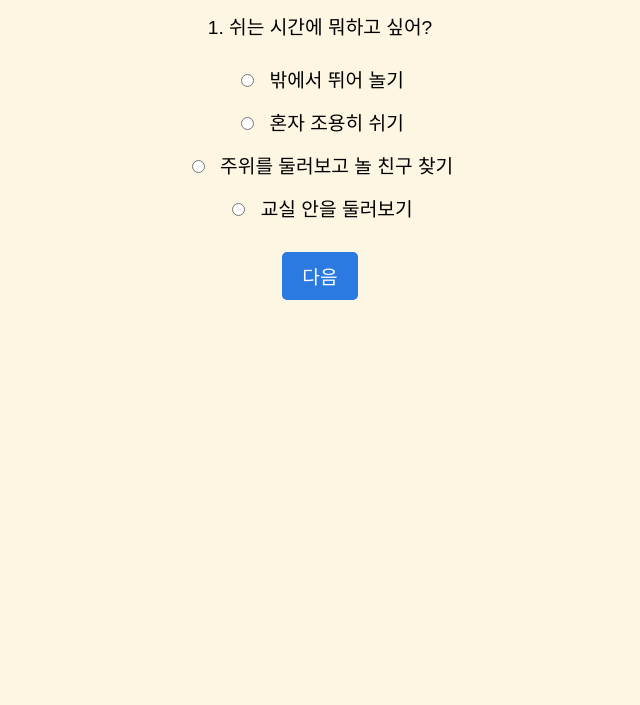
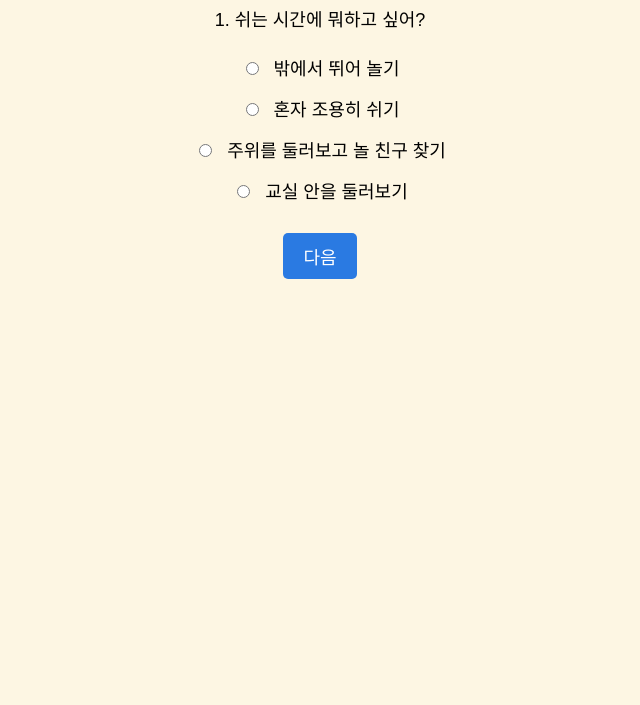
Before and after one commit to H-lemon-1010/typetest000, a plain HTML site: page index.html in a window 1280 px wide. Shown: the part 95-800 px from the top of the page, without its empty margins (320-960 px from the left). Drawn offline with Linux system fonts and the light colour scheme.

Commit message:
Implement font size adjustment based on screen width
Add responsive font size adjustment for screen width.

```diff
--- a/index.html
+++ b/index.html
@@ -164,6 +164,19 @@ function resetQuiz() {
   document.getElementById('result').style.display='none';
   document.querySelectorAll('input[type=radio]').forEach(r => r.checked=false);
 }
+  // ===== 여기서부터 화면 크기 대응 JS =====
+function adjustFont() {
+  const width = window.innerWidth;
+  const body = document.body;
+  if (width <= 600) {
+    body.style.fontSize = '20px';  // 모바일에서 글씨 크게
+  } else {
+    body.style.fontSize = '18px';  // PC에서 기본
+  }
+}
+
+window.addEventListener('load', adjustFont);
+window.addEventListener('resize', adjustFont);
 </script>
 
 </body>
```
